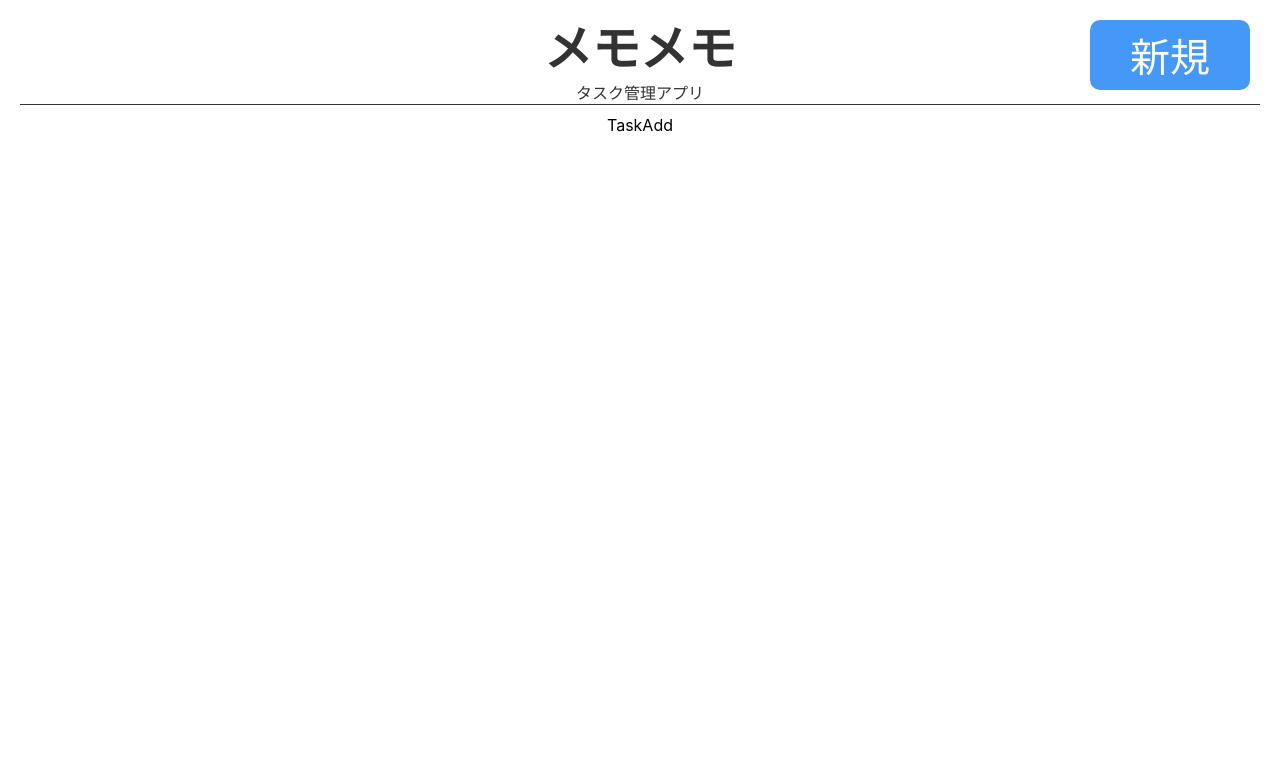
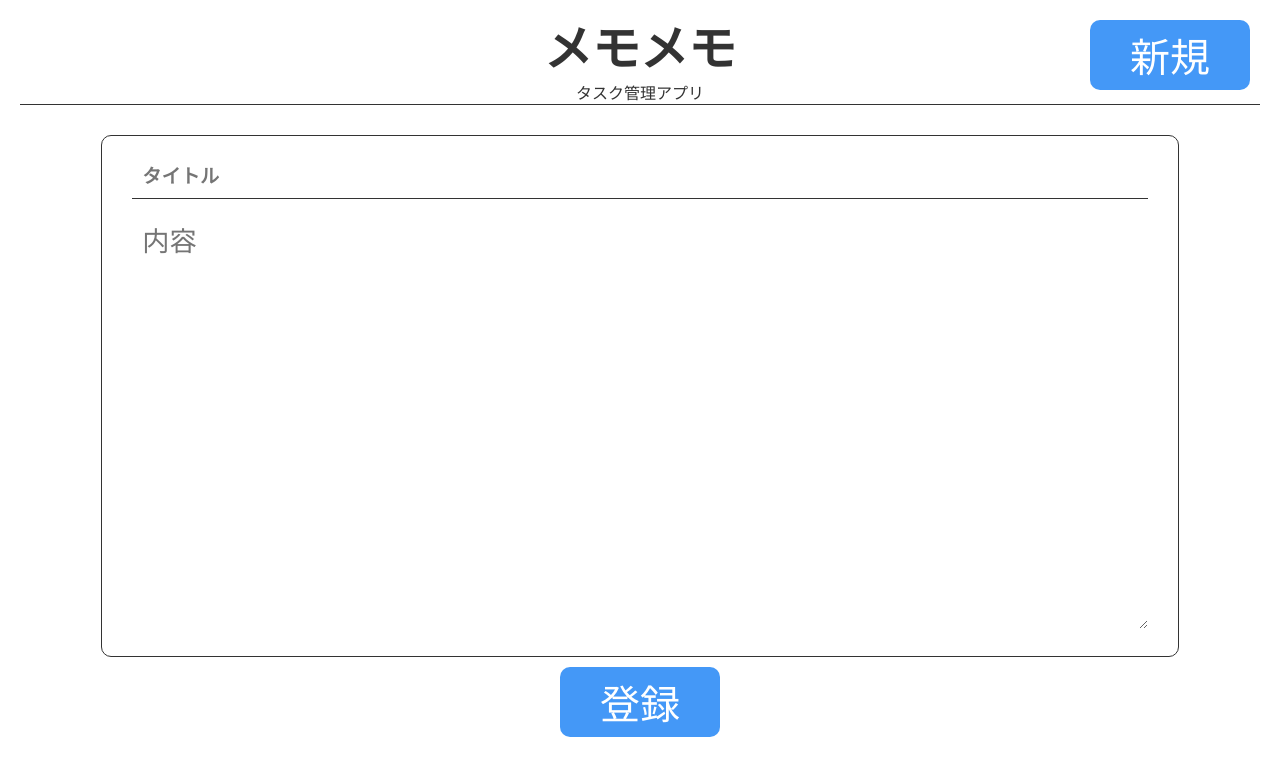
Before and after one commit to koto-ista/task-app-front, a React (Create React App) app: page /add in a window 1280 px wide. Shown: the top 776 px of the page. Built offline with nearby package versions, Linux system fonts and the light colour scheme.

Commit message:
タスク新規登録画面作成

```diff
--- a/src/pages/Header.tsx
+++ b/src/pages/Header.tsx
@@ -1,7 +1,9 @@
 import React from 'react';
 import Button from '../modules/Button';
+import { useNavigate } from 'react-router-dom';
 
 const Header = () => {
+  const navigate = useNavigate();
   return (
     <header>
       <div className="header-wrapper">
@@ -9,7 +11,7 @@ const Header = () => {
         <h2 className="logo-sub">タスク管理アプリ</h2>
       </div>
       <div className="header-button-wrapper">
-        <Button className="top" label="新規" onClick={() => {}}/>
+        <Button className="top" label="新規" onClick={() => navigate('/add')}/>
       </div>
     </header>
   );
--- a/src/pages/Tasks/TaskAdd.tsx
+++ b/src/pages/Tasks/TaskAdd.tsx
@@ -1,7 +1,24 @@
 import React from 'react';
+import Button from '../../modules/Button';
 
 const TaskAdd = () => {
-  return <div>TaskAdd</div>;
+    return (
+        <div className="task-add-wrapper">
+            <form action="">
+                <div className="task-add-form-wrapper">
+                    <div className="task-add-header">
+                        <input type="text" placeholder="タイトル" />
+                    </div>
+                    <div className="task-add-body">
+                        <textarea name="" id="" placeholder="内容"></textarea>
+                    </div>
+                </div>
+                <div className="task-add-footer">
+                    <Button className="primary" label="登録" onClick={() => { }} />
+                </div>
+            </form>
+        </div>
+    );
 };
 
 export default TaskAdd;
--- a/src/style/global.css
+++ b/src/style/global.css
@@ -141,6 +141,63 @@ ul {
     padding: 10px;
 }
 
+/* タスク追加 */
+
+.task-add-wrapper {
+    padding: 20px;
+    border-radius: 10px;
+    width: 90%;
+    /* height: 60vh; */
+    /* background-color: #7c7c7c; */
+    margin: 0 auto;
+}
+
+.task-add-form-wrapper {
+    padding: 20px;
+    border-radius: 10px;
+    width: 90%;
+    height: 60vh;
+    /* background-color: #7c7c7c; */
+    margin: 0 auto;
+    border: 1px solid #333;
+}
+
+.task-add-header {
+    /* padding-left: 10px; */
+    text-align: center;
+}
+
+.task-add-header input {
+    width: 96%;
+    font-size: 1.2rem;
+    text-align: left;
+    padding: 10px;
+    border: none;
+    border-bottom: 1px solid #333;
+    outline: none;
+    font-weight: bold;
+}
+
+.task-add-body {
+    margin-top: 10px;
+}
+
+.task-add-body textarea {
+    width: 96%;
+    height: 50vh;
+    border: none;
+    border-radius: 10px;
+    padding: 10px;
+    font-size: 1.7rem;
+    outline: none;
+}
+
+.task-add-footer {
+    padding: 10px;
+}
+
+
+
 /* ボタン */
 
 button {
@@ -149,6 +206,8 @@ button {
     border: none;
     cursor: pointer;
 }
+
+/* 追加用ボタン */
 
 button.top {
     background-color: #4498f7;
@@ -159,12 +218,14 @@ button.top {
     height: 70px;
 }
 
+/* 登録用ボタン */
 button.primary {
     background-color: #4498f7;
     color: #fff;
+    font-size: 2.5rem;
     border-radius: 10px;
-    width: 60px;
-    height: 40px;
+    width: 160px;
+    height: 70px;
 }
 
 button.secondary {
@@ -173,6 +234,8 @@ button.secondary {
     border-radius: 10px;
 }
 
+/* 詳細用ボタン */
+
 button.thirdry {
     background-color: #7c7c7c;
     color: #fff;
```
